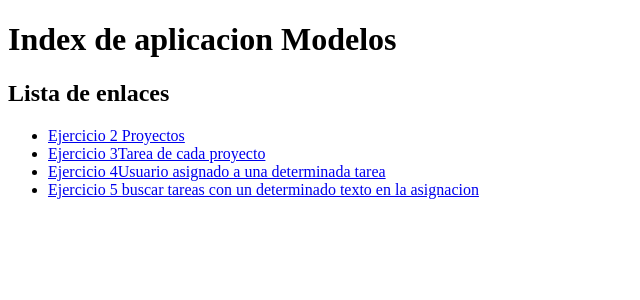
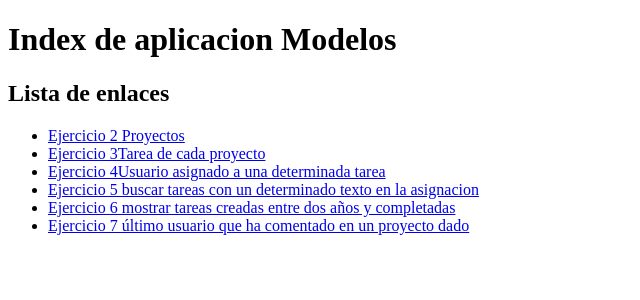
Before and after one commit to Luisvf06/Modelos, a Django app: template modelo/templates/index.html in a window 1280 px wide. Shown: the top 300 px of the page, without its empty margins (0-640 px from the left). Run offline with Django 3.2, Linux system fonts and the light colour scheme; the template is opened without the code that fills it, so the values that code supplies are empty; parts of the project's set-up code (start-up, migrations or seed data) failed here and were passed over.

Commit message:
ejercicios 6 y 7 hechos, urls del 8 hecho, falta el resto

```diff
--- /dev/null
+++ b/modelo/templates/comentario/comentario.html
@@ -0,0 +1,6 @@
+<!DOCTYPE html>
+<html>
+<head></head>
+<body>
+    Comentario {{comentario.autor.Nombre}}
+</body>
--- a/modelo/templates/index.html
+++ b/modelo/templates/index.html
@@ -8,5 +8,7 @@
         <li><a href= "{% url 'tarea_proyecto' 2%}">Ejercicio 3Tarea de cada proyecto</a></li>
         <li><a href= "{% url 'usuario_tarea' 4%}">Ejercicio 4Usuario asignado a una determinada tarea</a></li>
         <li><a href= "{% url 'observacion_asignacion' 'two'%}">Ejercicio 5 buscar tareas con un determinado texto en la asignacion</a></li>
+        <li><a href= "{% url 'tareas_anhos' 2000 2023%}">Ejercicio 6 mostrar tareas creadas entre dos años y completadas</a></li>
+        <li><a href= "{% url 'ultimo_comentario' 2%}">Ejercicio 7 último usuario que ha comentado en un proyecto dado</a></li>
     </ul>
 </body>
--- a/modelo/templates/tarea/tarea.html
+++ b/modelo/templates/tarea/tarea.html
@@ -16,5 +16,11 @@
     ID tarea: {{tarea.id}}<br>
     Observaciones: {{tarea.Observaciones}}
     {%endfor%}
+
+    {% for tarea in tareas_anhos%}
+    Tarea: {{tarea.Título}}<br>
+    Creación: {{tarea.Fecha_de_Creación}}
+    {%endfor%}
+
 </body>
 </html>
--- a/modelo/urls.py
+++ b/modelo/urls.py
@@ -9,7 +9,9 @@ urlpatterns = [
     path('tarea/tarea/<str:texto_observacion>/',views.texto_tarea_asignacion,name='observacion_asignacion'),
     #Crear una URL que muestre todos los proyectos que se han creado entre dos fechas y el estado sea “Completada”.
     #path('proyecto/proyecto/<int:anho_init>/<int:mes_init>/<int:dia_init>/<int:anho_fin>/<int:mes_fin>/<int:dia_fin>/',views.proyectos_rango,#name='proyectos_rango') no funciona
-
-    #Crear una URL que muestre todos las tareas que se han creado entre dos años y el estado sea “Completada”
-    path('proyecto/proyecto/<int:anho_init>/<int:anho_fin>/',views.tareas_anhos,name='tareas_2anhos')
+    path('tarea/tarea/<int:anho_init>/<int:anho_fin>/',views.tareas_anhos,name='tareas_anhos'),
+    #Crear una URL que obtenga el último usuario que ha comentado en una tarea de un proyecto en concreto.
+    path('comentario/comentario/<int:id_proyecto>/',views.ultimo_comentario,name='ultimo_comentario'),
+    #Crear una URL que obtenga todos los comentarios de una tarea que empiecen por la palabra que se pase en la URL y que el año del comentario sea uno en concreto.
+    path('comentario/comentario/<str:palabra>/<int: anho>',views.comentario_palabra_anho,name='comentarios_palabra_fecha')
 ]
```
Also changed, not shown: modelo/views.py (+10 -1 lines).
